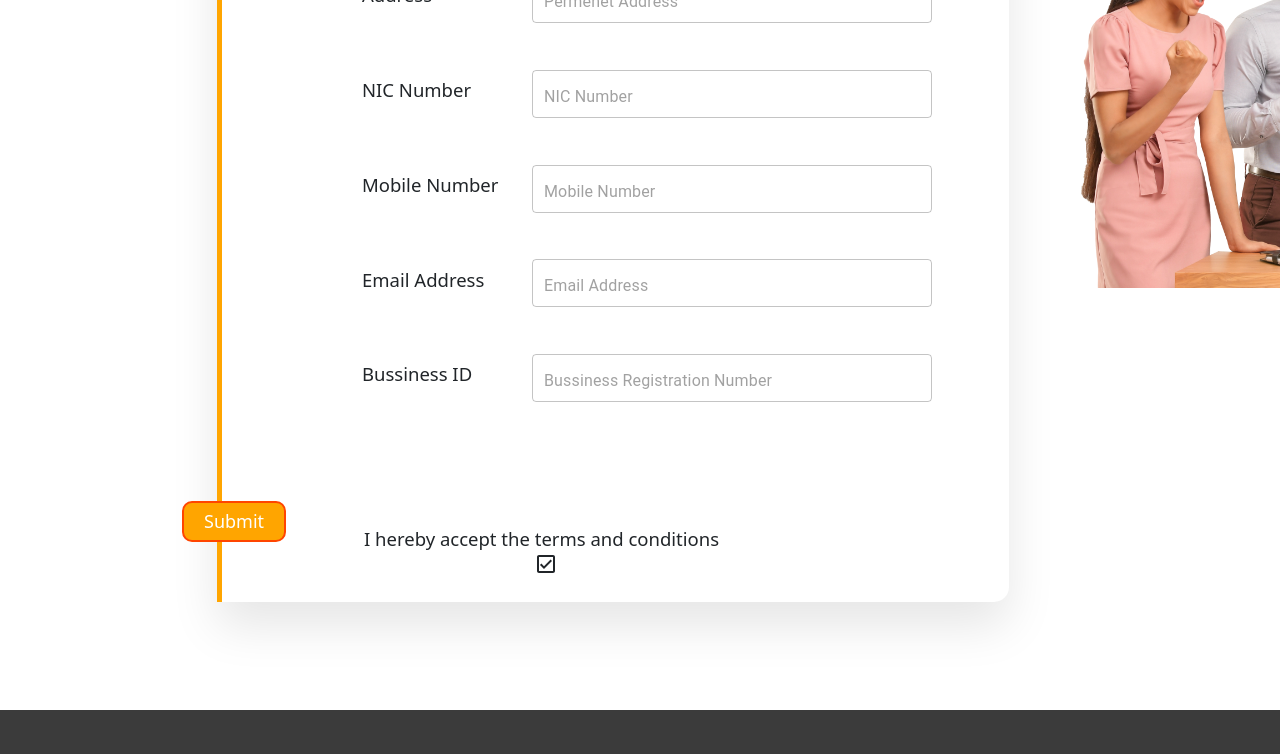
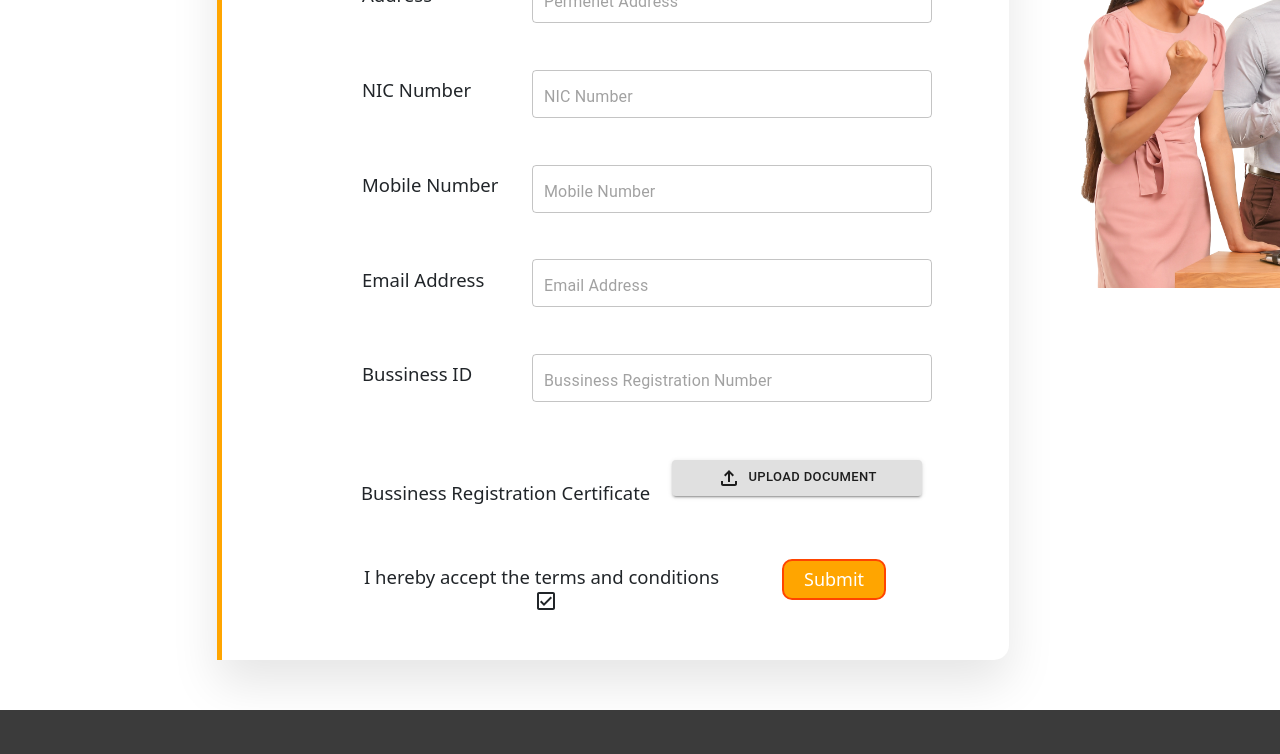
Before and after one commit to SoftwareProjectManagement/Small_Business_Development, a React (Create React App) app in the folder frontend/: page /request/add in a window 1280 px wide. Shown: the part 578-1332 px from the top of the page. Built offline with nearby package versions, Linux system fonts and the light colour scheme; a web font is replaced by a local one.

Commit message:
update css

```diff
--- a/frontend/src/components/ProductManagement/SingleItem/SingleItem.css
+++ b/frontend/src/components/ProductManagement/SingleItem/SingleItem.css
@@ -214,4 +214,5 @@
     color: #fff;
     background-color: #FF4F00 !important;
     font-size: 14px !important;
+    padding-left: 20px;
 }
--- a/frontend/src/components/ProductManagement/ViewAllProdcuts/ViewProducts.js
+++ b/frontend/src/components/ProductManagement/ViewAllProdcuts/ViewProducts.js
@@ -123,16 +123,16 @@ function ViewProdcuts() {
           </div>
         </div>
         <div className="col-3"></div>
-        <div className="col-5">
+        {/* <div className="col-5">
           {isAdmin === true ? (
             <div className="px-3 search" align="right"></div>
           ) : (
             <div className="px-3 search" align="right"></div>
           )}
-        </div>
+        </div> */}
       </div>
       <div className="productGrid">
-        {isAdmin && (
+
           <Button
             className="mx-2 productBtn1"
             style={{ backgroundColor: orange[400], color: "white" }}
@@ -140,7 +140,7 @@ function ViewProdcuts() {
           >
             Add Product <AddIcon />
           </Button>
-        )}
+
         {productListByCategory &&
           productListByCategory.map((Products, key) => (
             <div key={key}>
--- a/frontend/src/components/SellerManagement/AddSeller.css
+++ b/frontend/src/components/SellerManagement/AddSeller.css
@@ -35,6 +35,7 @@
     position:relative;
     top:32px;
     left:-201px;
+    white-space: nowrap;
 
 }
 
@@ -114,3 +115,11 @@
   font-weight: 500;
 
 }
+
+.addSellerSubmitBtn{
+    margin-left: 600px;
+}
+
+.checkboxcss{
+    white-space: nowrap;
+}
--- a/frontend/src/components/SellerManagement/AddSeller.js
+++ b/frontend/src/components/SellerManagement/AddSeller.js
@@ -1,15 +1,13 @@
-import { useState } from 'react';
-import axios from 'axios';
-import './AddSeller.css'
+import { useState } from "react";
+import axios from "axios";
+import "./AddSeller.css";
 import Button from "@material-ui/core/Button";
-import FileUploadOutlinedIcon from '@mui/icons-material/FileUploadOutlined';
+import FileUploadOutlinedIcon from "@mui/icons-material/FileUploadOutlined";
 import OutlinedInput from "@material-ui/core/OutlinedInput";
-import CheckBoxOutlinedIcon from '@mui/icons-material/CheckBoxOutlined';
-import Swal from 'sweetalert2';
-
+import CheckBoxOutlinedIcon from "@mui/icons-material/CheckBoxOutlined";
+import Swal from "sweetalert2";
 
 function AddSeller() {
-
   const [name, setName] = useState("");
   const [address, setAddress] = useState("");
   const [nic, setNIC] = useState("");
@@ -19,7 +17,7 @@ function AddSeller() {
 
   const [previewSource, setPreviewSource] = useState();
   const [selectedFile, setSelectedFile] = useState();
-    const [fileInputState, setFileInputState] = useState('');
+  const [fileInputState, setFileInputState] = useState("");
 
   //handling the image uploading
   const handleFileInputChange = (event) => {
@@ -32,49 +30,50 @@ function AddSeller() {
   //display a preview of uploaded image
   const previewFile = (file) => {
     const reader = new FileReader();
-        reader.readAsDataURL(file)
+    reader.readAsDataURL(file);
     reader.onloadend = () => {
-            setPreviewSource(reader.result)
-        }
-    }
-
-
+      setPreviewSource(reader.result);
+    };
+  };
 
   async function add(event) {
     event.preventDefault();
     const config = {
       headers: {
-                "content-Type": "application/json"
-            }
+        "content-Type": "application/json",
+      },
     };
 
-        let proof
-
+    let proof;
 
     if (previewSource) {
       const formData = new FormData();
-            formData.append("file", selectedFile)
-            formData.append("upload_preset", "topic_doc")
-
+      formData.append("file", selectedFile);
+      formData.append("upload_preset", "topic_doc");
 
       try {
-                await axios.post("https://api.cloudinary.com/v1_1/movie-reservation/image/upload", formData).then((res) => {
-                    proof = res.data.secure_url
-                })
+        await axios
+          .post(
+            "https://api.cloudinary.com/v1_1/movie-reservation/image/upload",
+            formData
+          )
+          .then((res) => {
+            proof = res.data.secure_url;
+          });
       } catch (error) {
-                alert(error)
+        alert(error);
       }
     }
 
-        const newRequest = { name,address,nic,mobile,email,reg, proof }
+    const newRequest = { name, address, nic, mobile, email, reg, proof };
 
     try {
-            await axios.post("http://localhost:8070/request/add", newRequest, config)
+      await axios.post("http://localhost:8070/request/add", newRequest, config);
       Swal.fire({
-                icon: 'success',
-                text: 'Request Added Successfuly',
+        icon: "success",
+        text: "Request Added Successfuly",
         showConfirmButton: false,
-              })
+      });
       event.target.reset();
     } catch (error) {
       alert("Request can't be Added");
@@ -83,97 +82,181 @@ function AddSeller() {
 
   return (
     <div>
-        <div style={{ width: '1000px', height: '900px' }}>
-        <div className="container" align="left" >
+      <div style={{ width: "1000px", height: "900px" }}>
+        <div className="container" align="left">
           <div className="row">
-                <div className="col-12" style={{marginTop:20}}>
+            <div className="col-12" style={{ marginTop: 20 }}>
               <div className="pb-2 px-3 d-flex flex-wrap align-items-center justify-content-between">
-                        <h2 style={{ fontSize: '26px' }}> <br /><br />&nbsp;&nbsp;&nbsp;&nbsp;&nbsp;&nbsp;&nbsp;&nbsp;&nbsp;&nbsp;&nbsp;&nbsp;&nbsp;&nbsp;&nbsp;&nbsp;&nbsp;&nbsp;&nbsp;&nbsp;&nbsp;&nbsp;&nbsp;&nbsp;&nbsp;&nbsp;&nbsp;&nbsp;&nbsp;&nbsp;&nbsp;&nbsp;&nbsp;&nbsp;&nbsp;&nbsp;&nbsp;&nbsp;&nbsp;&nbsp;&nbsp;&nbsp;&nbsp;&nbsp;&nbsp;Are You Willing to Join With Us ?</h2>
-                        <p style={{ width:800,fontSize:18,marginLeft:200}}>Simply fill the below form details to join with us and get your products. Once you get the approval you will be add your products into our platform and enhance your market place.</p>
+                <h2 style={{ fontSize: "26px" }}>
+                  {" "}
+                  <br />
+                  <br />
+                  &nbsp;&nbsp;&nbsp;&nbsp;&nbsp;&nbsp;&nbsp;&nbsp;&nbsp;&nbsp;&nbsp;&nbsp;&nbsp;&nbsp;&nbsp;&nbsp;&nbsp;&nbsp;&nbsp;&nbsp;&nbsp;&nbsp;&nbsp;&nbsp;&nbsp;&nbsp;&nbsp;&nbsp;&nbsp;&nbsp;&nbsp;&nbsp;&nbsp;&nbsp;&nbsp;&nbsp;&nbsp;&nbsp;&nbsp;&nbsp;&nbsp;&nbsp;&nbsp;&nbsp;&nbsp;Are
+                  You Willing to Join With Us ?
+                </h2>
+                <p style={{ width: 800, fontSize: 18, marginLeft: 200 }}>
+                  Simply fill the below form details to join with us and get
+                  your products. Once you get the approval you will be add your
+                  products into our platform and enhance your market place.
+                </p>
               </div>
-                    <div style={{position:"absolute",marginTop:100,marginLeft:1030}}>
-                        <img src="/images/win.png"/>
+              <div
+                style={{
+                  position: "absolute",
+                  marginTop: 100,
+                  marginLeft: 1030,
+                }}
+              >
+                <img src="/images/win.png" />
               </div>
             </div>
           </div>
           <br></br>
-            <div className="create_sub" style={{marginLeft:130,width:880}}>
+          <div className="create_sub" style={{ marginLeft: 130, width: 880 }}>
             <form onSubmit={add} className="addsub">
-
               <div className="row">
                 <div className="col-8">
                   <div className="row">
-                                <br /><br />
+                    <br />
+                    <br />
                     <div>
-                                    <label className='label1'>Full Name</label><br />
+                      <label className="label1">Full Name</label>
+                      <br />
                       <div className="col-md-7 mb-3">
                         <div className="form-group3">
                           <OutlinedInput
-                                                type="group" id="group" placeholder="Full Name" required fullWidth
+                            type="group"
+                            id="group"
+                            placeholder="Full Name"
+                            required
+                            fullWidth
                             onChange={(e) => setName(e.target.value)}
                             inputProps={{ style: { padding: 12 } }}
                           />
                         </div>
                       </div>
-                                    <label className='label1'>Address</label><br />
+                      <label className="label1">Address</label>
+                      <br />
                       <div className="col-md-10 mb-4">
                         <div className="form-group3">
                           <OutlinedInput
-                                                type="topic" id="topic" placeholder="Permenet Address"
-                                                required fullWidth
+                            type="topic"
+                            id="topic"
+                            placeholder="Permenet Address"
+                            required
+                            fullWidth
                             onChange={(e) => setAddress(e.target.value)}
                             inputProps={{ style: { padding: 12 } }}
                           />
                         </div>
                       </div>
-                                    <label className='label1'>NIC Number</label><br />
+                      <label className="label1">NIC Number</label>
+                      <br />
                       <div className="col-md-10 mb-4">
                         <div className="form-group3">
                           <OutlinedInput
-                                                type="leader" id="leader" placeholder="NIC Number" required fullWidth
+                            type="leader"
+                            id="leader"
+                            placeholder="NIC Number"
+                            required
+                            fullWidth
                             onChange={(e) => setNIC(e.target.value)}
                             inputProps={{ style: { padding: 12 } }}
                           />
                         </div>
                       </div>
-                                    <label className='label1'>Mobile Number</label><br />
+                      <label className="label1">Mobile Number</label>
+                      <br />
                       <div className="col-md-14 mb-4">
                         <div className="form-group3">
                           <OutlinedInput
-                                                type="details" id="details" placeholder="Mobile Number" required fullWidth
+                            type="details"
+                            id="details"
+                            placeholder="Mobile Number"
+                            required
+                            fullWidth
                             onChange={(e) => setMobile(e.target.value)}
                             inputProps={{ style: { padding: 12 } }}
                           />
                         </div>
                       </div>
 
-                                    <label className='label1'>Email Address</label><br />
+                      <label className="label1">Email Address</label>
+                      <br />
                       <div className="col-md-14 mb-4">
                         <div className="form-group3">
                           <OutlinedInput
-                                                type="details" id="details" placeholder="Email Address" required fullWidth
+                            type="details"
+                            id="details"
+                            placeholder="Email Address"
+                            required
+                            fullWidth
                             onChange={(e) => setEmail(e.target.value)}
                             inputProps={{ style: { padding: 12 } }}
                           />
                         </div>
                       </div>
 
-                                    <label className='label1'>Bussiness ID</label><br />
+                      <label className="label1">Bussiness ID</label>
+                      <br />
                       <div className="col-md-14 mb-4">
                         <div className="form-group3">
                           <OutlinedInput
-                                                type="details" id="details" placeholder="Bussiness Registration Number" required fullWidth
+                            type="details"
+                            id="details"
+                            placeholder="Bussiness Registration Number"
+                            required
+                            fullWidth
                             onChange={(e) => setReg(e.target.value)}
-                                                inputProps={{ style: { padding:12 } }}
+                            inputProps={{ style: { padding: 12 } }}
                           />
                         </div>
                       </div>
+
+                      <div>
+                        {previewSource ? (
+                          <img className="previewImgsub" />
+                        ) : (
+                          <img className="previewImgsub" />
+                        )}
+                        <div
+                          className="form-group4"
+                          style={{ marginTop: -30, marginLeft: 240 }}
+                        >
+                          <label className="label2">
+                            Bussiness Registration Certificate
+                          </label>
+                          <label htmlFor="profilepic">
+                            <input
+                              style={{ display: "none", marginTop: -30 }}
+                              id="profilepic"
+                              name="profilepic"
+                              type="file"
+                              accept=".pdf"
+                              onChange={handleFileInputChange}
+                              value={fileInputState}
+                            />
+
+                            <Button
+                              variant="contained"
+                              component="span"
+                              style={{
+                                position: "relative",
+                                top: -15,
+                                left: 110,
+                                width: 250,
+                                fontSize: 13,
+                              }}
+                            >
+                              <FileUploadOutlinedIcon /> &nbsp; Upload document
+                            </Button>
+                          </label>
                         </div>
-
                       </div>
-
                     </div>
-                        <div className="col-4 d-flex justify-content-center">
+                  </div>
+                </div>
+                {/* <div className="col-4 d-flex justify-content-center">
                             <div>
                                 {previewSource ?
                                     <img className="previewImgsub" />
@@ -199,31 +282,53 @@ function AddSeller() {
                                     </label>
                                 </div>
                             </div>
-                        </div>
-
-<br/><br/><br/> <br/><br/>  <br/><br/>
-                        <div className='des' style={{position:"relative",top:50,left:32}}>
-                            <label className='label1'>I hereby accept the terms and conditions</label><br /><div className='check'><CheckBoxOutlinedIcon/></div>
-                            </div>
-
-                        <div className="form-group5">
-                        <input className="btn" type="submit" value="Submit" style={{ padding: '5px 20px', borderRadius: '10px', background: 'orange', border: '2px solid orangered', color: 'white',fontSize:'18px' }}/>
+                        </div> */}
+                <br />
+                <br />
+                <br /> <br />
+                <br /> <br />
+                <br />
+                <div
+                  className="des checkboxcss"
+                  style={{ position: "relative", top: 30, left: 32 }}
+                >
+                  <label className="label1">
+                    I hereby accept the terms and conditions
+                  </label>
+                  <br />
+                  <div className="check">
+                    <CheckBoxOutlinedIcon />
                   </div>
                 </div>
-
-
-
+                <div className="form-group5">
+                  <input
+                    className="btn addSellerSubmitBtn"
+                    type="submit"
+                    value="Submit"
+                    style={{
+                      padding: "5px 20px",
+                      borderRadius: "10px",
+                      background: "orange",
+                      border: "2px solid orangered",
+                      color: "white",
+                      fontSize: "18px",
+                    }}
+                  />
+                </div>
+              </div>
             </form>
           </div>
         </div>
-
-
       </div>
-<br/><br/>   <br/><br/>   <br/><br/>  <br/><br/>  <br/><br/>  <br/><br/>
+      <br />
+      <br /> <br />
+      <br /> <br />
+      <br /> <br />
+      <br /> <br />
+      <br /> <br />
+      <br />
     </div>
-
-
-    )
+  );
 }
 
-export default AddSeller
+export default AddSeller;
```
Lines whose indentation alone changed are shown as unchanged.
